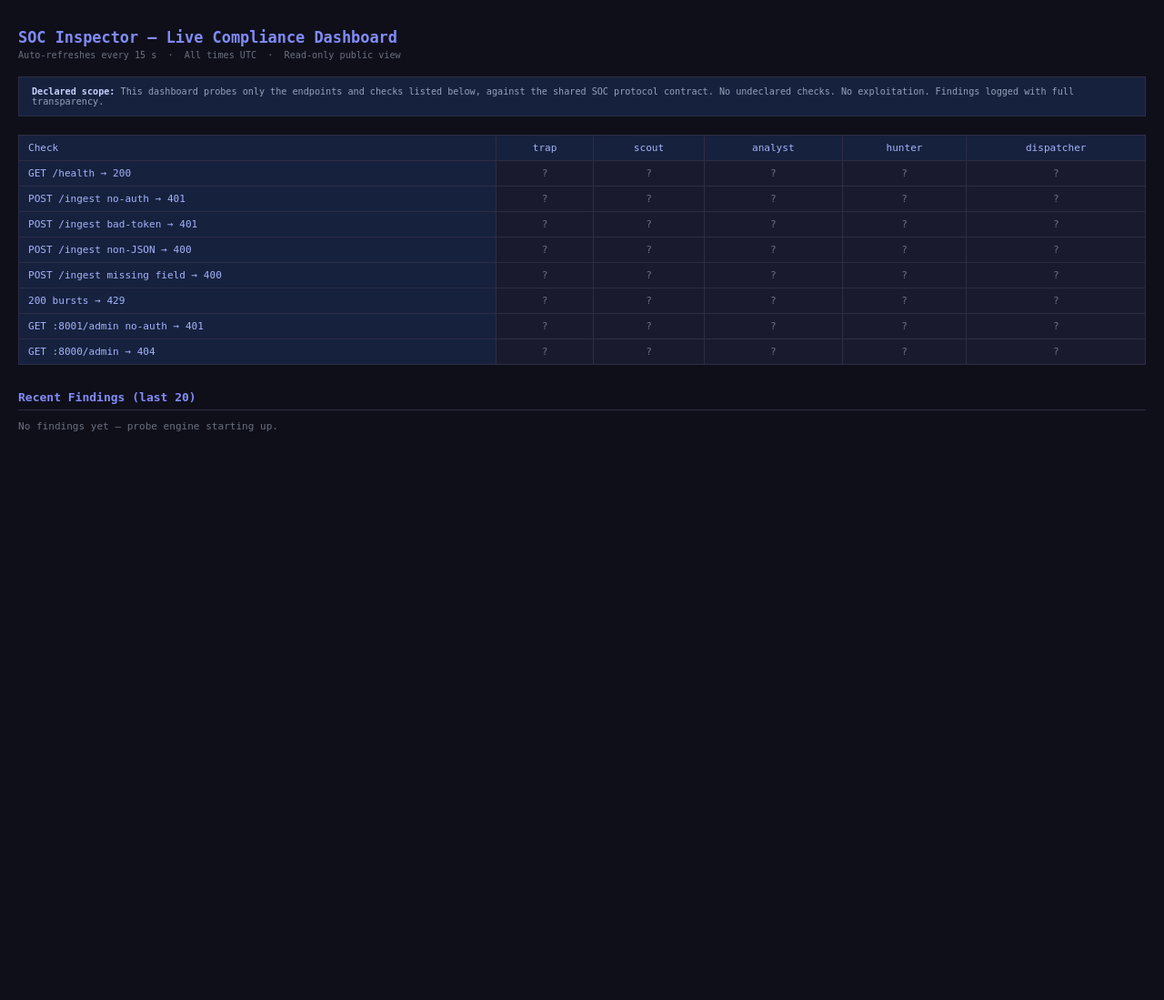
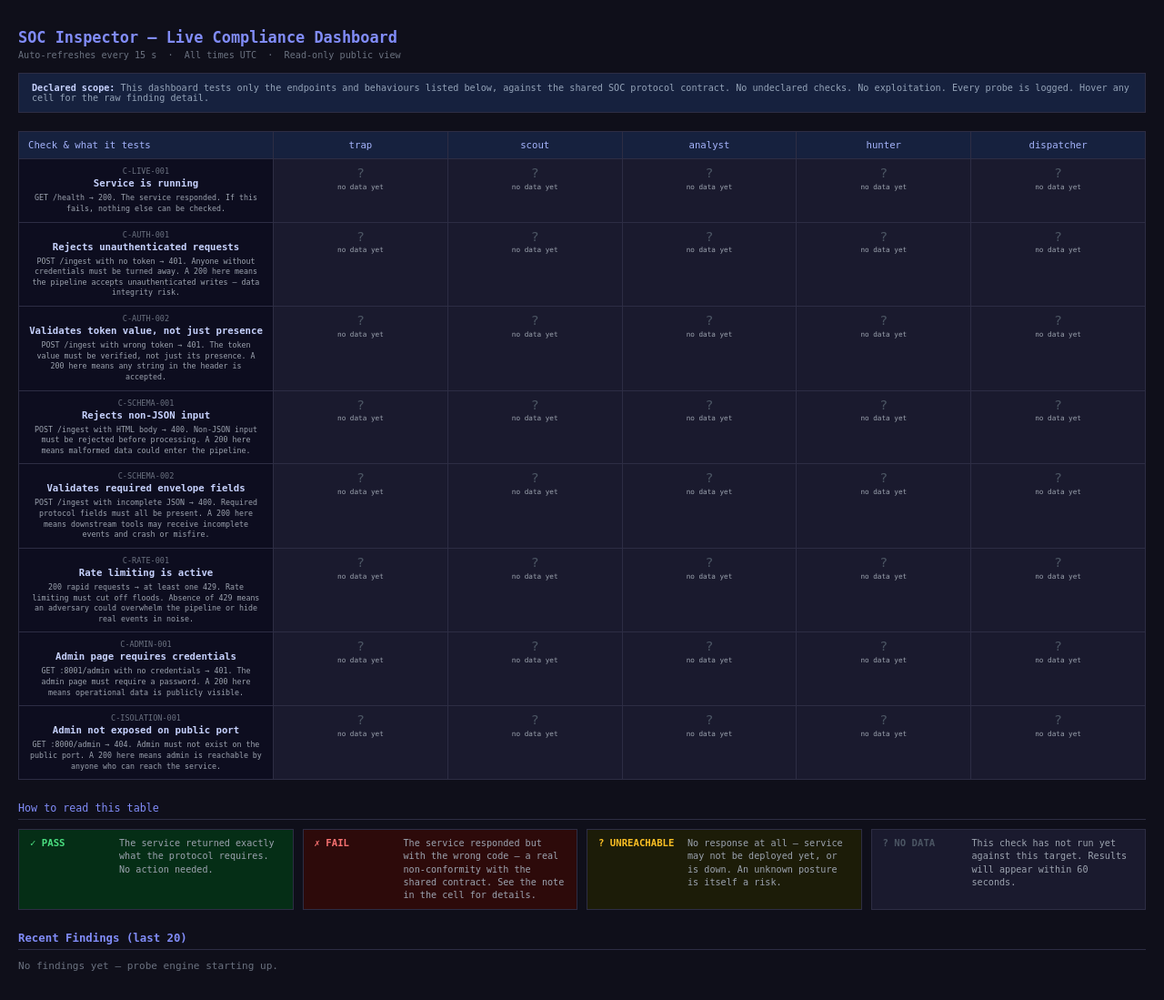
Before and after one commit to sanctum-sec/soc-day3-inspector, a FastAPI app: page /compliance in a window 1280 px wide. Shown: the whole page at 91% size. Before the commit the page ends 474 px from the top, so only its background shows below. Run offline with FastAPI, Linux system fonts and the light colour scheme; data that the repository does not hold is empty; some libraries are stand-ins or nearby versions.

Commit message:
dashboard: plain-English check descriptions and PASS/FAIL/UNREACHABLE legend

```diff
--- a/main.py
+++ b/main.py
@@ -15,15 +15,43 @@ CHECK_ORDER = [
 ]
 TOOL_ORDER = ["trap", "scout", "analyst", "hunter", "dispatcher"]
 
+# Short technical label shown in the check column header
 CHECK_LABELS = {
-    "C-LIVE-001":      "GET /health → 200",
-    "C-AUTH-001":      "POST /ingest no-auth → 401",
-    "C-AUTH-002":      "POST /ingest bad-token → 401",
-    "C-SCHEMA-001":    "POST /ingest non-JSON → 400",
-    "C-SCHEMA-002":    "POST /ingest missing field → 400",
-    "C-RATE-001":      "200 bursts → 429",
-    "C-ADMIN-001":     "GET :8001/admin no-auth → 401",
-    "C-ISOLATION-001": "GET :8000/admin → 404",
+    "C-LIVE-001":      "Service is running",
+    "C-AUTH-001":      "Rejects unauthenticated requests",
+    "C-AUTH-002":      "Validates token value, not just presence",
+    "C-SCHEMA-001":    "Rejects non-JSON input",
+    "C-SCHEMA-002":    "Validates required envelope fields",
+    "C-RATE-001":      "Rate limiting is active",
+    "C-ADMIN-001":     "Admin page requires credentials",
+    "C-ISOLATION-001": "Admin not exposed on public port",
+}
+
+# Plain-English description shown as subtitle in the check column
+CHECK_DESC = {
+    "C-LIVE-001":
+        "GET /health → 200. The service responded. If this fails, nothing else can be checked.",
+    "C-AUTH-001":
+        "POST /ingest with no token → 401. Anyone without credentials must be turned away. "
+        "A 200 here means the pipeline accepts unauthenticated writes — data integrity risk.",
+    "C-AUTH-002":
+        "POST /ingest with wrong token → 401. The token value must be verified, not just its presence. "
+        "A 200 here means any string in the header is accepted.",
+    "C-SCHEMA-001":
+        "POST /ingest with HTML body → 400. Non-JSON input must be rejected before processing. "
+        "A 200 here means malformed data could enter the pipeline.",
+    "C-SCHEMA-002":
+        "POST /ingest with incomplete JSON → 400. Required protocol fields must all be present. "
+        "A 200 here means downstream tools may receive incomplete events and crash or misfire.",
+    "C-RATE-001":
+        "200 rapid requests → at least one 429. Rate limiting must cut off floods. "
+        "Absence of 429 means an adversary could overwhelm the pipeline or hide real events in noise.",
+    "C-ADMIN-001":
+        "GET :8001/admin with no credentials → 401. The admin page must require a password. "
+        "A 200 here means operational data is publicly visible.",
+    "C-ISOLATION-001":
+        "GET :8000/admin → 404. Admin must not exist on the public port. "
+        "A 200 here means admin is reachable by anyone who can reach the service.",
 }
 
 
@@ -58,7 +86,7 @@ async def compliance_full(request: Request):
     recent = await get_recent_findings(20)
     return _render("compliance.html",
         matrix=matrix, tools=TOOL_ORDER, checks=CHECK_ORDER,
-        check_labels=CHECK_LABELS, recent=recent)
+        check_labels=CHECK_LABELS, check_desc=CHECK_DESC, recent=recent)
 
 
 @app.get("/compliance-partial", response_class=HTMLResponse)
@@ -67,4 +95,4 @@ async def compliance_partial(request: Request):
     recent = await get_recent_findings(20)
     return _render("compliance_partial.html",
         matrix=matrix, tools=TOOL_ORDER, checks=CHECK_ORDER,
-        check_labels=CHECK_LABELS, recent=recent)
+        check_labels=CHECK_LABELS, check_desc=CHECK_DESC, recent=recent)
```
Also changed, not shown: templates/compliance.html (+71 -23 lines), templates/compliance_partial.html (+51 -12 lines).
